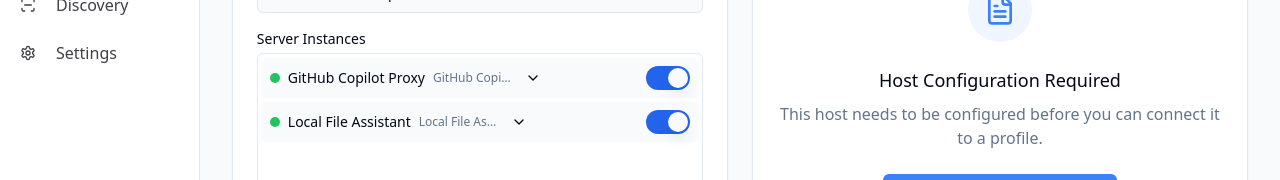
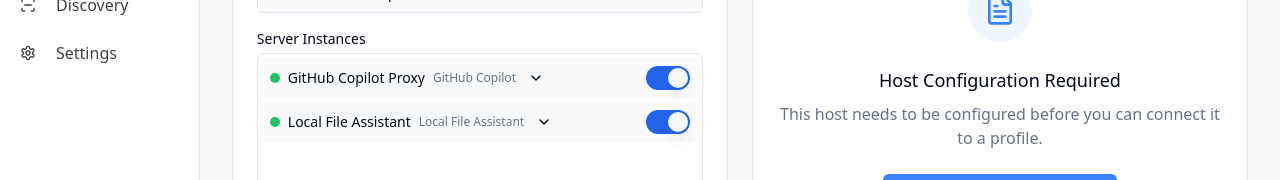
Before and after one commit to johnny96124/mcpnow-website-contentchange-95, a React (Vite) app: page /hosts in a window 1280 px wide. Shown: the part 300-480 px from the top of the page. Built offline with nearby package versions, Linux system fonts and the light colour scheme.

Commit message:
feat: Show all instances in dropdown
Show all instances in the dropdown menu when the host card is fully displayed.

```diff
--- a/src/components/hosts/HostCard.tsx
+++ b/src/components/hosts/HostCard.tsx
@@ -1,4 +1,3 @@
-
 import { useState, useEffect } from "react";
 import { CircleCheck, CircleX, CircleMinus, FilePlus, Settings2, PlusCircle, RefreshCw, ChevronDown, FileCheck, FileText } from "lucide-react";
 import { Card, CardContent, CardHeader, CardFooter } from "@/components/ui/card";
@@ -193,8 +192,6 @@ export function HostCard({
   const selectedProfile = profiles.find(p => p.id === profileId);
   const instancesByDefinition = getInstancesByDefinition();
 
-  // Configure Host First Flow - Render components based on configuration status
-  // If configuration is needed, simplify the UI to focus on that step first
   if (needsConfiguration) {
     return (
       <Card className="overflow-hidden flex flex-col h-[400px]">
@@ -241,7 +238,6 @@ export function HostCard({
     );
   }
 
-  // Standard card UI for already configured hosts
   return (
     <Card className="overflow-hidden flex flex-col h-[400px]">
       <CardHeader className="bg-muted/50 pb-2">
@@ -253,7 +249,6 @@ export function HostCard({
           <div className="flex items-center gap-2">
             <StatusIndicator
               status={
-                // Always show as disconnected when no profile is selected
                 !profileId ? 'inactive' :
                 isConnecting ? 'warning' :
                 host.connectionStatus === 'connected' ? 'active' :
@@ -262,7 +257,6 @@ export function HostCard({
                 host.configStatus === 'unknown' ? 'warning' : 'inactive'
               }
               label={
-                // Always show as disconnected when no profile is selected
                 !profileId ? 'Disconnected' :
                 isConnecting ? 'Connecting' :
                 host.connectionStatus === 'connected' ? 'Connected' :
@@ -346,7 +340,6 @@ export function HostCard({
                                 {displayInstance.definitionName}
                               </span>
 
-                              {/* Replace Popover with DropdownMenu for better positioning */}
                               <DropdownMenu>
                                 <DropdownMenuTrigger asChild>
                                   <Button
@@ -354,7 +347,10 @@ export function HostCard({
                                     size="sm"
                                     className="h-6 px-1 py-0 ml-1"
                                   >
-                                    <span className="text-xs text-muted-foreground truncate max-w-[60px] md:max-w-[80px]">
+                                    <span className="text-xs text-muted-foreground hidden md:block">
+                                      {displayInstance.name}
+                                    </span>
+                                    <span className="text-xs text-muted-foreground block md:hidden truncate max-w-[60px]">
                                       {displayInstance.name.split('-').pop()}
                                     </span>
                                     <ChevronDown className="h-3 w-3 ml-1 shrink-0" />
@@ -362,7 +358,7 @@ export function HostCard({
                                 </DropdownMenuTrigger>
                                 <DropdownMenuContent
                                   align="start"
-                                  className="w-48 p-1 max-h-[200px] overflow-y-auto"
+                                  className="w-auto min-w-[180px] p-1 max-h-[200px] overflow-y-auto"
                                 >
                                   {instances.map(instance => (
                                     <DropdownMenuItem
@@ -377,7 +373,7 @@ export function HostCard({
                                         {displayInstance.id === instance.id && (
                                           <CircleCheck className="h-3 w-3 text-primary shrink-0" />
                                         )}
-                                        <span className="truncate">{instance.name.split('-').pop()}</span>
+                                        <span>{instance.name}</span>
                                       </div>
                                     </DropdownMenuItem>
                                   ))}
```
